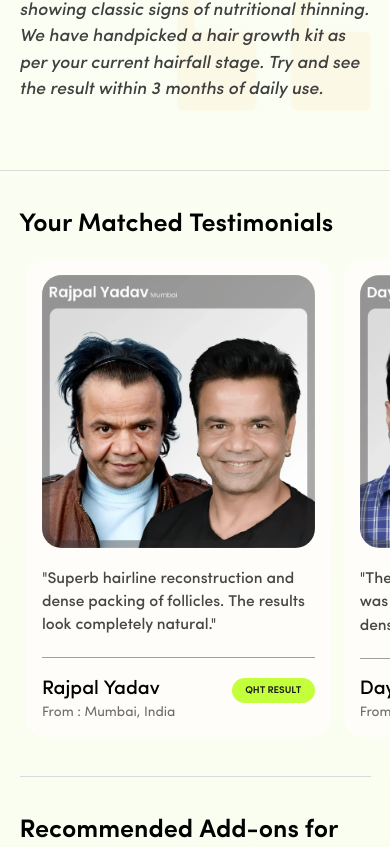
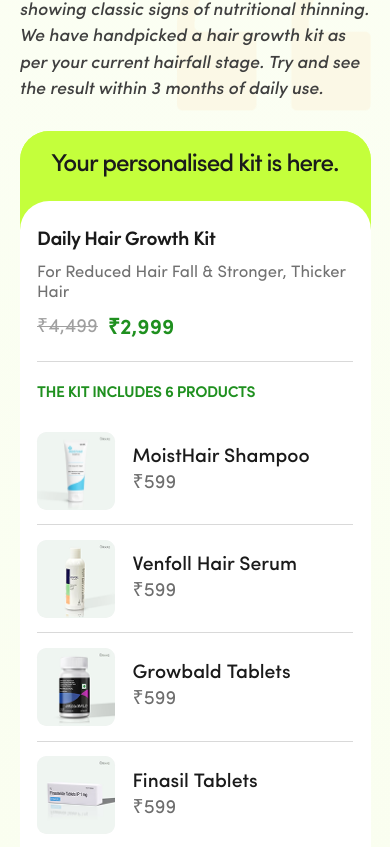
Before and after one commit to sumitwd-afk/new-hair-test, a Next.js app: page /result in a window 390 px wide. Shown: the part 1397-2244 px from the top of the page. Built offline with nearby package versions, Linux system fonts and the light colour scheme.

Commit message:
Reposition Personalised Kit above Matched Testimonials in mobile view

```diff
--- a/src/app/globals.css
+++ b/src/app/globals.css
@@ -3865,6 +3865,21 @@
 
     /* result page mobile end  */
 
-
-
-}
+}
+
+/* Custom mobile/desktop visibility helper utilities */
+.show-mobile-only {
+    display: none !important;
+}
+.hide-mobile-only {
+    display: block !important;
+}
+
+@media (max-width: 768px) {
+    .show-mobile-only {
+        display: block !important;
+    }
+    .hide-mobile-only {
+        display: none !important;
+    }
+}
--- a/src/components/result/ResultPage.jsx
+++ b/src/components/result/ResultPage.jsx
@@ -227,6 +227,11 @@
           <div className="result-layout">
             <div className="result-card result-left-card">
               <ResultOverviewSection overview={overview} />
+
+              <div className="show-mobile-only" style={{ marginBottom: "2rem" }}>
+                <ResultKitSidebar kit={kit} />
+              </div>
+
               <ResultTestimonialsSection
                 arrows={resultTestimonialSlider}
                 testimonials={resultTestimonials}
@@ -235,7 +240,9 @@
               <ResultFaqSection faqs={resultFaqs} />
             </div>
 
-            <ResultKitSidebar kit={kit} />
+            <div className="hide-mobile-only">
+              <ResultKitSidebar kit={kit} />
+            </div>
           </div>
         </div>
       </div>
```
